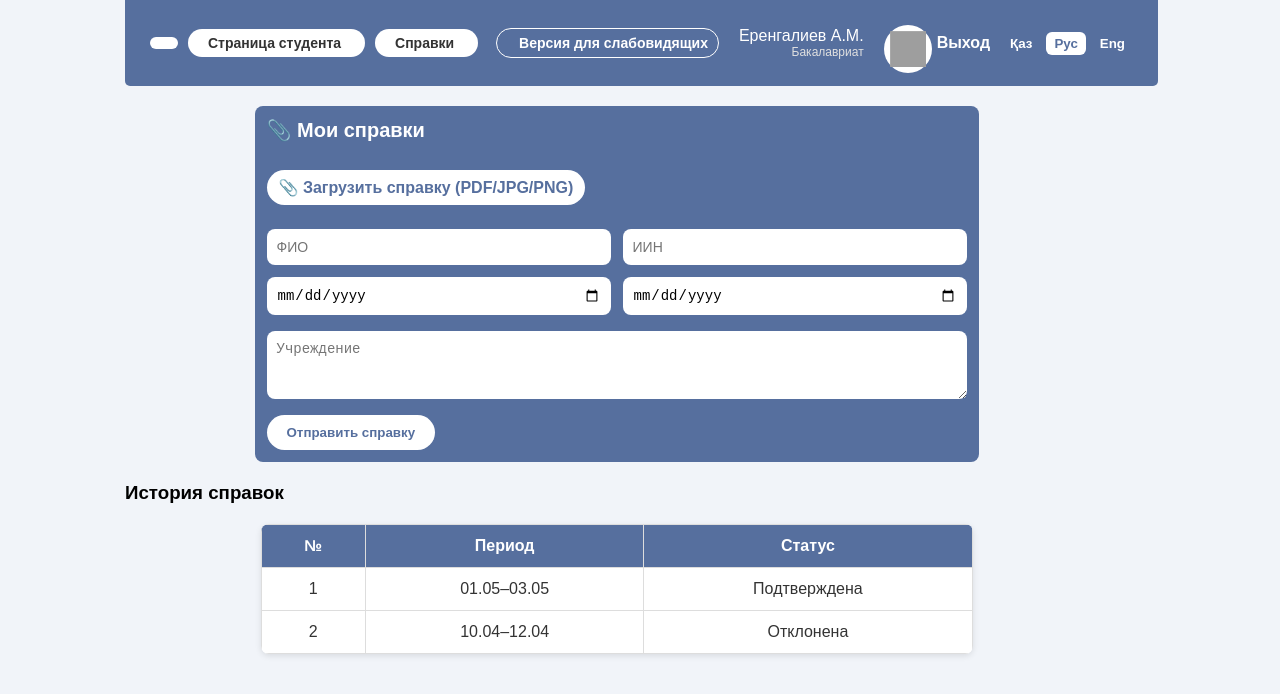
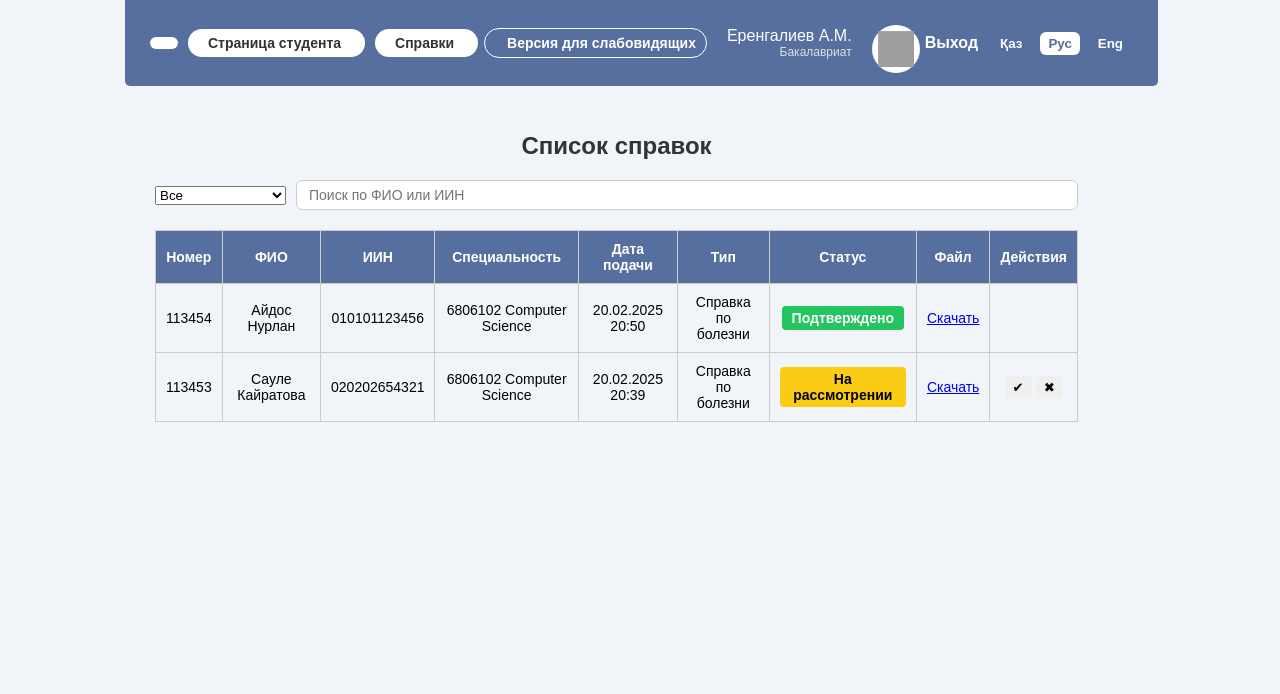
Before and after one commit to KeneS6Sary/forcertificate, a React (Create React App) app: page /registrar in a window 1280 px wide. Shown: the top 694 px of the page. Built offline with nearby package versions, Linux system fonts and the light colour scheme; grey boxes are pictures that could not be loaded.

Commit message:
Добавил RegistrarPage

```diff
--- a/package.json
+++ b/package.json
@@ -9,6 +9,7 @@
     "@testing-library/user-event": "^13.5.0",
     "react": "^19.1.0",
     "react-dom": "^19.1.0",
+    "react-router-dom": "^7.6.2",
     "react-scripts": "^5.0.1",
     "web-vitals": "^2.1.4"
   },
--- a/src/App.css
+++ b/src/App.css
@@ -1,5 +1,5 @@
 body {
-    background-color: #f1f4f9; /* или любой другой цвет */
+    background-color: #f1f4f9;
     margin: 0;
     padding-right: 172px;
     padding-left: 125px;
--- a/src/App.js
+++ b/src/App.js
@@ -1,22 +1,28 @@
 import logo from './logo.svg';
 import './App.css';
 
+import { BrowserRouter as Router, Routes, Route } from 'react-router-dom';
+
 import Header from './components/Header';
 
-import Content from './components/Content';
+import MainPage from './components/MainPage';
 
-import CertificateHistory from './components/CertificateHistory';
+import RegistrarPage from './components/RegistrarPage';
 
 
 
 function App() {
 
   return (
-      <div className="container">
-        <Header />
-        <Content />
-        <CertificateHistory />
-      </div>
+      <Router>
+          <div className="container">
+              <Header />
+              <Routes>
+                  <Route path="/" element={<MainPage />} />
+                  <Route path="/registrar" element={<RegistrarPage />} />
+              </Routes>
+          </div>
+      </Router>
   );
 
 }
--- a/src/components/Content.jsx
+++ b/src/components/Content.jsx
@@ -22,7 +22,11 @@ function Content() {
             <textarea placeholder="Учреждение" name="institution" rows={3}></textarea>
 
             <button type="submit" className="submit-button">Отправить справку</button>
+
+
         </div>
+
+
     );
 }
 
--- /dev/null
+++ b/src/components/MainPage.jsx
@@ -0,0 +1,15 @@
+// src/components/MainPage.jsx
+import React from 'react';
+import Content from './Content';
+import CertificateHistory from './CertificateHistory';
+
+const MainPage = () => {
+    return (
+        <>
+            <Content />
+            <CertificateHistory />
+        </>
+    );
+};
+
+export default MainPage;
--- /dev/null
+++ b/src/components/RegistrarPage.css
@@ -0,0 +1,101 @@
+.registrar-container {
+    padding: 30px;
+    max-width: 900px;
+    margin: 0 auto;
+}
+
+.registrar-title {
+    font-size: 28px;
+    font-weight: bold;
+    margin-bottom: 20px;
+    color: #333;
+    text-align: center;
+}
+
+.registrar-container {
+    padding: 30px;
+    max-width: 1200px;
+    margin: 0 auto;
+}
+
+.registrar-title {
+    text-align: center;
+    font-size: 24px;
+    margin-bottom: 20px;
+}
+
+.filter-block {
+    display: flex;
+    justify-content: space-between;
+    margin-bottom: 15px;
+    gap: 10px;
+}
+
+.search-input {
+    padding: 6px 10px;
+    border-radius: 5px;
+    border: 1px solid #ccc;
+    flex: 1;
+}
+
+.certificate-table {
+    width: 100%;
+    border-collapse: collapse;
+    font-size: 14px;
+}
+
+.certificate-table th, .certificate-table td {
+    border: 1px solid #ccc;
+    padding: 10px;
+    text-align: center;
+}
+
+.certificate-table th {
+    background-color: #566f9e;
+    color: white;
+}
+
+.status {
+    padding: 4px 10px;
+    border-radius: 4px;
+    font-weight: bold;
+    display: inline-block;
+}
+
+.status.approved {
+    background-color: #22c55e;
+    color: white;
+}
+
+.status.rejected {
+    background-color: #ef4444;
+    color: white;
+}
+
+.status.pending {
+    background-color: #facc15;
+    color: black;
+}
+
+button {
+    margin: 0 2px;
+    padding: 4px 8px;
+    border: none;
+    border-radius: 4px;
+    cursor: pointer;
+}
+
+.filter-block {
+    margin-bottom: 20px;
+    display: flex;
+    align-items: center;
+    gap: 10px;
+    font-weight: 500;
+}
+
+.search-input {
+    padding: 6px 12px;
+    border: 1px solid #ccc;
+    border-radius: 6px;
+    font-size: 14px;
+}
--- /dev/null
+++ b/src/components/RegistrarPage.jsx
@@ -0,0 +1,126 @@
+import React, { useEffect, useState } from 'react';
+import './RegistrarPage.css';
+
+const RegistrarPage = () => {
+    const [certificates, setCertificates] = useState([]);
+    const [filterStatus, setFilterStatus] = useState('Все');
+    const [searchTerm, setSearchTerm] = useState('');
+
+    useEffect(() => {
+        setCertificates([
+            {
+                id: 113454,
+                fullName: "Айдос Нурлан",
+                iin: "010101123456",
+                specialty: "6806102 Computer Science",
+                createdAt: "20.02.2025 20:50",
+                type: "Справка по болезни",
+                status: "Подтверждено",
+                fileUrl: "/certificates/1.pdf"
+            },
+            {
+                id: 113453,
+                fullName: "Сауле Кайратова",
+                iin: "020202654321",
+                specialty: "6806102 Computer Science",
+                createdAt: "20.02.2025 20:39",
+                type: "Справка по болезни",
+                status: "На рассмотрении",
+                fileUrl: "/certificates/2.pdf"
+            }
+        ]);
+    }, []);
+
+    const handleApprove = (id) => {
+        setCertificates(prev =>
+            prev.map(c => c.id === id ? { ...c, status: "Подтверждено" } : c)
+        );
+    };
+
+    const handleReject = (id) => {
+        const reason = prompt("Причина отклонения:");
+        if (reason) {
+            setCertificates(prev =>
+                prev.map(c => c.id === id ? { ...c, status: "Отклонено", rejectionReason: reason } : c)
+            );
+        }
+    };
+
+    const filtered = certificates.filter(c => {
+        const matchesStatus = filterStatus === "Все" || c.status === filterStatus;
+        const search = searchTerm.toLowerCase();
+        const matchesSearch =
+            c.fullName.toLowerCase().includes(search) ||
+            c.iin.includes(search);
+        return matchesStatus && matchesSearch;
+    });
+
+    return (
+        <div className="registrar-container">
+            <h1 className="registrar-title">Список справок</h1>
+
+            <div className="filter-block">
+                <select value={filterStatus} onChange={(e) => setFilterStatus(e.target.value)}>
+                    <option value="Все">Все</option>
+                    <option value="На рассмотрении">На рассмотрении</option>
+                    <option value="Подтверждено">Подтверждено</option>
+                    <option value="Отклонено">Отклонено</option>
+                </select>
+                <input
+                    type="text"
+                    className="search-input"
+                    placeholder="Поиск по ФИО или ИИН"
+                    value={searchTerm}
+                    onChange={(e) => setSearchTerm(e.target.value)}
+                />
+            </div>
+
+            <table className="certificate-table">
+                <thead>
+                <tr>
+                    <th>Номер</th>
+                    <th>ФИО</th>
+                    <th>ИИН</th>
+                    <th>Специальность</th>
+                    <th>Дата подачи</th>
+                    <th>Тип</th>
+                    <th>Статус</th>
+                    <th>Файл</th>
+                    <th>Действия</th>
+                </tr>
+                </thead>
+                <tbody>
+                {filtered.map(c => (
+                    <tr key={c.id}>
+                        <td>{c.id}</td>
+                        <td>{c.fullName}</td>
+                        <td>{c.iin}</td>
+                        <td>{c.specialty}</td>
+                        <td>{c.createdAt}</td>
+                        <td>{c.type}</td>
+                        <td>
+                <span className={`status ${c.status === 'Подтверждено' ? 'approved' :
+                    c.status === 'Отклонено' ? 'rejected' : 'pending'}`}>
+                  {c.status}
+                </span>
+                        </td>
+                        <td>
+                            <a href={c.fileUrl} target="_blank" rel="noreferrer">Скачать</a>
+                        </td>
+                        <td>
+                            {c.status === "На рассмотрении" && (
+                                <>
+                                    <button onClick={() => handleApprove(c.id)}>✔</button>
+                                    <button onClick={() => handleReject(c.id)}>✖</button>
+                                </>
+                            )}
+                        </td>
+                    </tr>
+                ))}
+                </tbody>
+            </table>
+        </div>
+    );
+};
+
+export default RegistrarPage;
```
Also changed, not shown: 1 other file (tests, documents, lock files or other folders).
